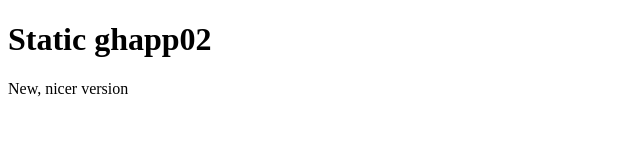
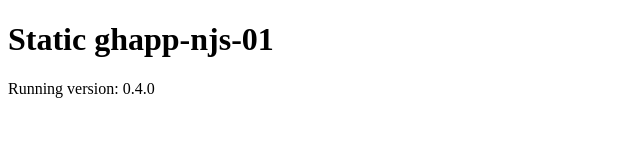
Before and after one commit to pienczyk/codedump, a plain HTML site: page apps/ghapp-njs-01/index.html in a window 1280 px wide. Shown: the whole page, without its empty margins (0-640 px from the left). Drawn offline with Linux system fonts and the light colour scheme.

```diff
--- a/apps/ghapp-njs-01/index.html
+++ b/apps/ghapp-njs-01/index.html
@@ -1,7 +1,7 @@
 <!doctype html>
 <html>
   <body>
-    <h1>Static ghapp02</h1>
-    <p>New, nicer version</p>
+    <h1>Static ghapp-njs-01</h1>
+    <p>Running version: 0.4.0</p>
   </body>
 </html>
```
Also changed, not shown: .github/workflows/image-ci.yml.
